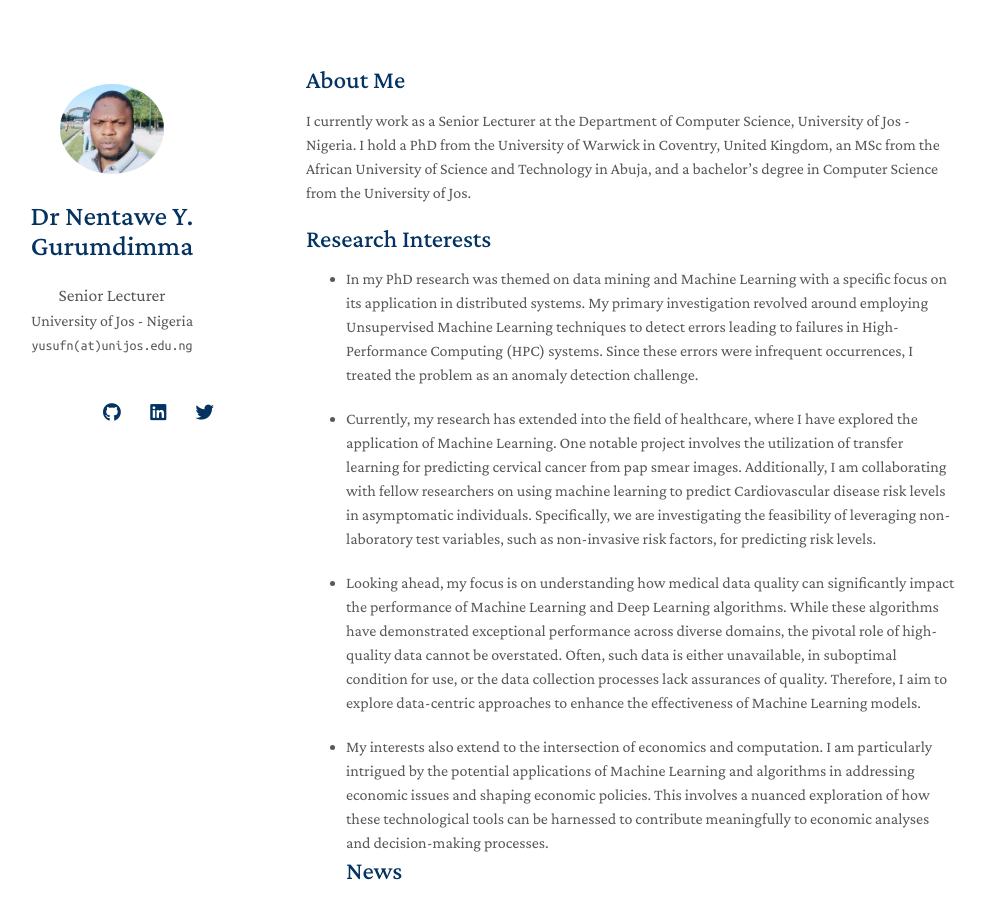
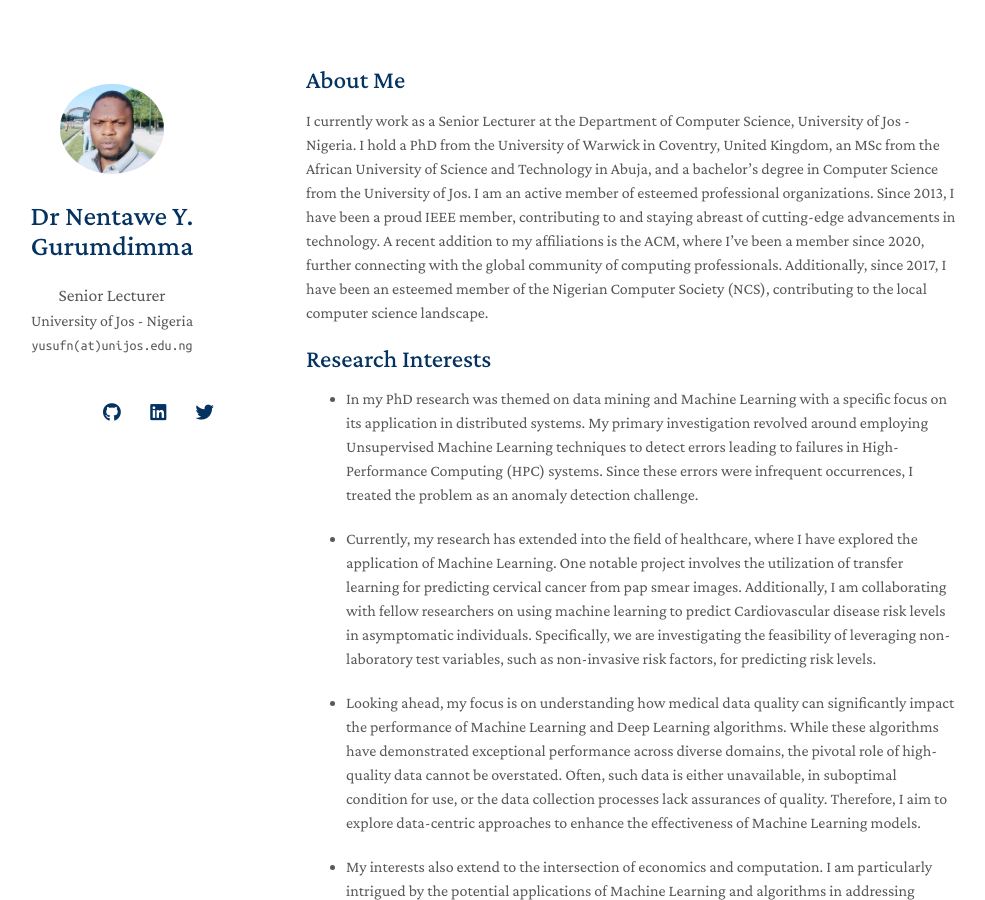
Before and after one commit to nentaweg/nentaweg.github.io, a Jekyll site: the page built from index.md, in a window 1280 px wide and 900 px high. Shown: the whole window, without its empty margins (164-1149 px from the left). Built offline with Jekyll 4.4.1, drawn with Linux system fonts in a browser that asks for light colours; nearby versions of some CDN libraries; a style sheet for code colours, icons or effects is not loaded; our own code applies the rules of GitHub Pages for plain Markdown files.

Commit message:
Update index.md

```diff
--- a/index.md
+++ b/index.md
@@ -4,6 +4,7 @@ layout: homepage
 
 ## About Me
 I currently work as a Senior Lecturer at the Department of Computer Science, University of Jos - Nigeria. I hold a PhD from the University of Warwick in Coventry, United Kingdom, an MSc from the African University of Science and Technology in Abuja, and a bachelor's degree in Computer Science from the University of Jos.
+I am an active member of esteemed professional organizations. Since 2013, I have been a proud IEEE member, contributing to and staying abreast of cutting-edge advancements in technology. A recent addition to my affiliations is the ACM, where I've been a member since 2020, further connecting with the global community of computing professionals. Additionally, since 2017, I have been an esteemed member of the Nigerian Computer Society (NCS), contributing to the local computer science landscape.
 
 ## Research Interests
 
```
